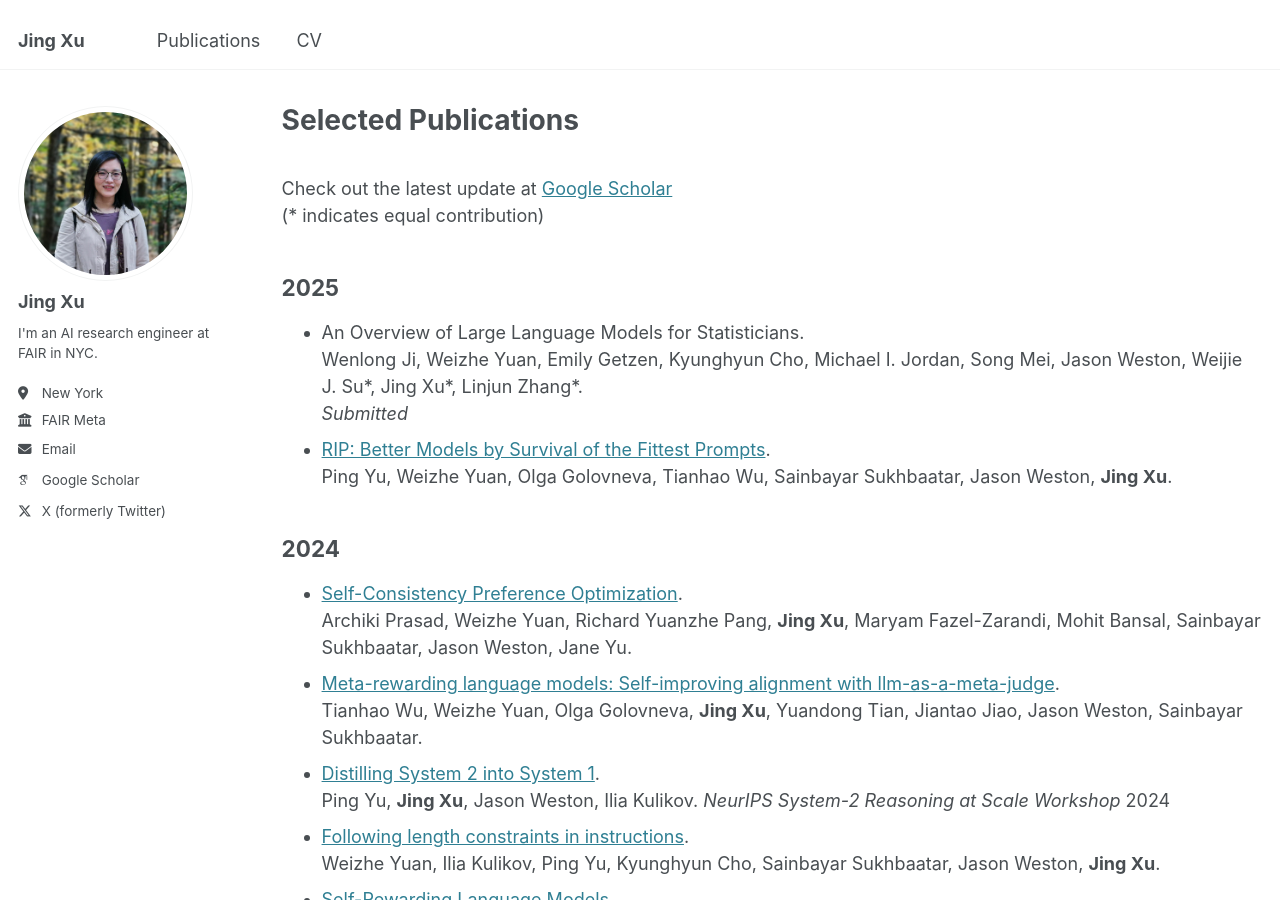
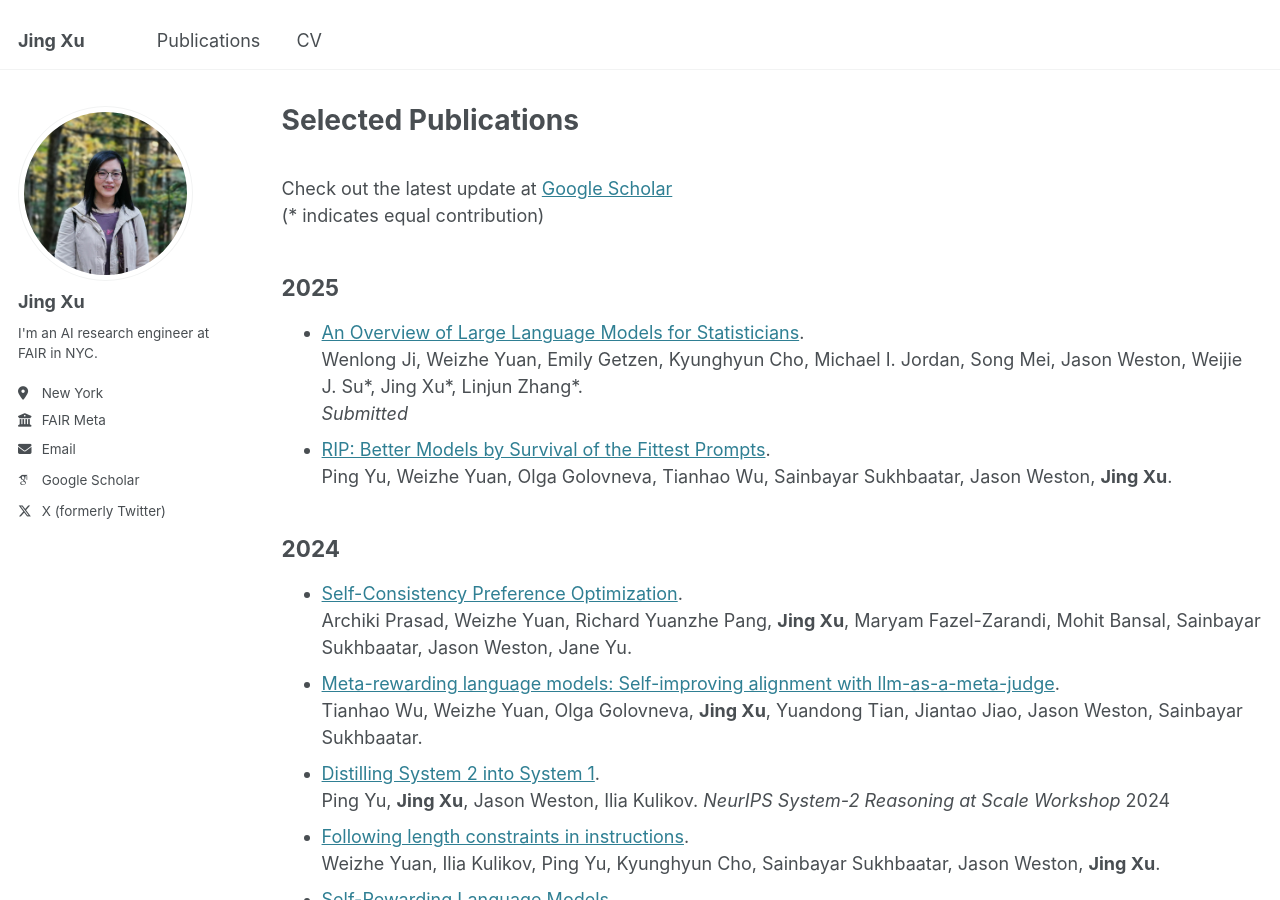
Before and after one commit to jxmsML/jxmsML.github.io, a Jekyll site: the page built from _pages/publications.html, in a window 1280 px wide and 900 px high. Built offline with Jekyll 4.4.1, drawn with Linux system fonts in a browser that asks for light colours; some web fonts are replaced; part of the change alters nothing that is shown.

```diff
--- a/_pages/publications.html
+++ b/_pages/publications.html
@@ -11,7 +11,7 @@ Check out the latest update at <a href="https://scholar.google.com/citations?use
 (* indicates equal contribution)
 <h2>2025</h2>
 <ul>
-<li>An Overview of Large Language Models for  Statisticians</a>.<br>Wenlong Ji, Weizhe Yuan, Emily Getzen, Kyunghyun Cho, Michael I. Jordan, Song Mei, Jason Weston, Weijie J. Su*, Jing Xu*, Linjun Zhang*.<br><i> Submitted</i></li>
+<li><a href="https://arxiv.org/abs/2502.17814">An Overview of Large Language Models for  Statisticians</a>.<br>Wenlong Ji, Weizhe Yuan, Emily Getzen, Kyunghyun Cho, Michael I. Jordan, Song Mei, Jason Weston, Weijie J. Su*, Jing Xu*, Linjun Zhang*.<br><i> Submitted</i></li>
 <li><a href="https://arxiv.org/abs/2501.18578">RIP: Better Models by Survival of the Fittest Prompts</a>.<br>Ping Yu, Weizhe Yuan, Olga Golovneva, Tianhao Wu, Sainbayar Sukhbaatar, Jason Weston, <b>Jing Xu</b>.</li></ul>
 <h2>2024</h2><ul>
 <li><a href="https://arxiv.org/abs/2411.04109">Self-Consistency Preference Optimization</a>.<br>Archiki Prasad, Weizhe Yuan, Richard Yuanzhe Pang, <b>Jing Xu</b>, Maryam Fazel-Zarandi, Mohit Bansal, Sainbayar Sukhbaatar, Jason Weston, Jane Yu. </li>
```
